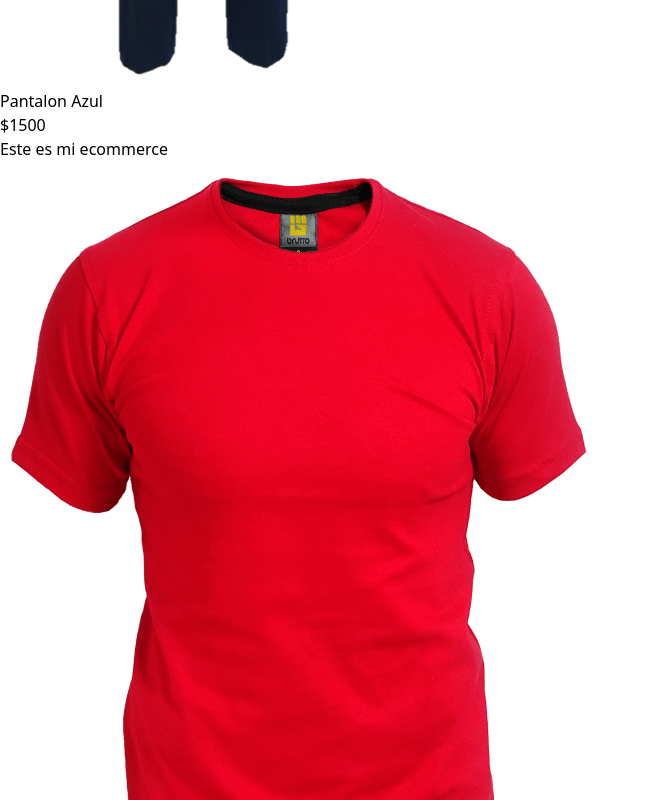
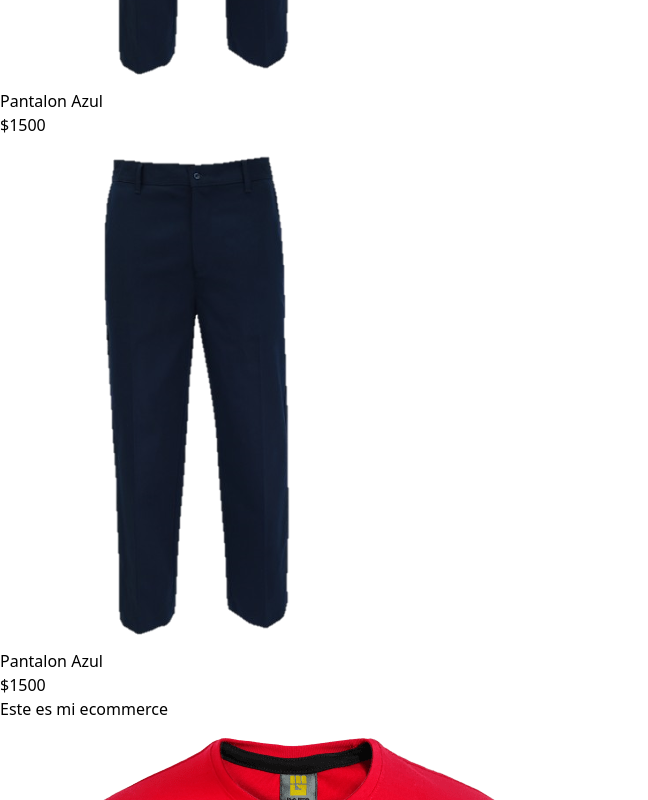
Before and after one commit to Bobasso/PreEntrega1-Bobasso-React, a React (Vite) app: page / in a window 1280 px wide. Shown: the part 4440-5240 px from the top of the page, without its empty margins (0-648 px from the left). Built offline with nearby package versions, Linux system fonts and the light colour scheme.

Commit message:
agrego 1 item y cambio diseño

```diff
--- a/index.html
+++ b/index.html
@@ -2,9 +2,9 @@
 <html lang="en">
   <head>
     <meta charset="UTF-8" />
-    <link rel="icon" type="image/svg+xml" href="/vite.svg" />
+    <link rel="icon" type="image/svg+xml" href="/svg/Logo.svg" />
     <meta name="viewport" content="width=device-width, initial-scale=1.0" />
-    <title>Ecommerce</title>
+    <title>Ropa Sin Frontera | Inicio</title>
   </head>
   <body>
     <div id="root"></div>
--- a/src/components/Footer/Footer.jsx
+++ b/src/components/Footer/Footer.jsx
@@ -1,7 +1,7 @@
 const Footer = () => {
   return (
     <footer className="text-center p-2 bg-gray-100 w-full">
-        <p className="text-sm text-gray-800 text-opacity-70">© 2024 Ropa Sin Fronter, Inc. Derechos reservados</p>
+        <p className="text-sm text-gray-800 text-opacity-70">© 2024 Ropa Sin Frontera, Inc. Derechos reservados</p>
     </footer>
   )
 }
--- a/src/components/ItemListContainer/Item.jsx
+++ b/src/components/ItemListContainer/Item.jsx
@@ -1,7 +1,7 @@
 const Item = ({ product }) => {
   return (
     <div className="mx-auto my-4 h-auto border rounded-lg">
-        <img src={product.image} alt={product.name} className="h-32 w-32 sm:h-48 sm:w-48 px-2 py-2 border-b"/>
+        <img src={product.image} alt={product.name} className="h-36 w-36 sm:h-48 sm:w-48 px-2 py-2 border-b"/>
         <h2>{product.name}</h2>
         <p>${product.price}</p>
     </div>
--- a/src/components/ItemListContainer/ItemList.jsx
+++ b/src/components/ItemListContainer/ItemList.jsx
@@ -2,7 +2,7 @@ import Item from "./Item"
 
 const ItemList = ({ products }) => {
   return (
-    <div className="grid grid-cols-2 gap-2 md:grid-cols-4 md:gap-4 md:m-1">
+    <div className="grid grid-cols-2 gap-2 md:grid-cols-4 md:gap-4 md:m-1 lg:grid-cols-5 w-auto">
         {
             products.map((product)=>(
                 <Item product={product} key={product.id}/>
--- a/src/data/data.js
+++ b/src/data/data.js
@@ -39,6 +39,16 @@ const products = [
         image: "/img/pantalon-azul.png",
         category: "ropa",
         subcategory: "pantalon"
+    },
+    {
+        id: "Nj8902",
+        name: "Pantalon Azul",
+        description: "",
+        stock: 20,
+        price: 1500,
+        image: "/img/pantalon-azul.png",
+        category: "ropa",
+        subcategory: "pantalon"
     }
 ]
 
```
